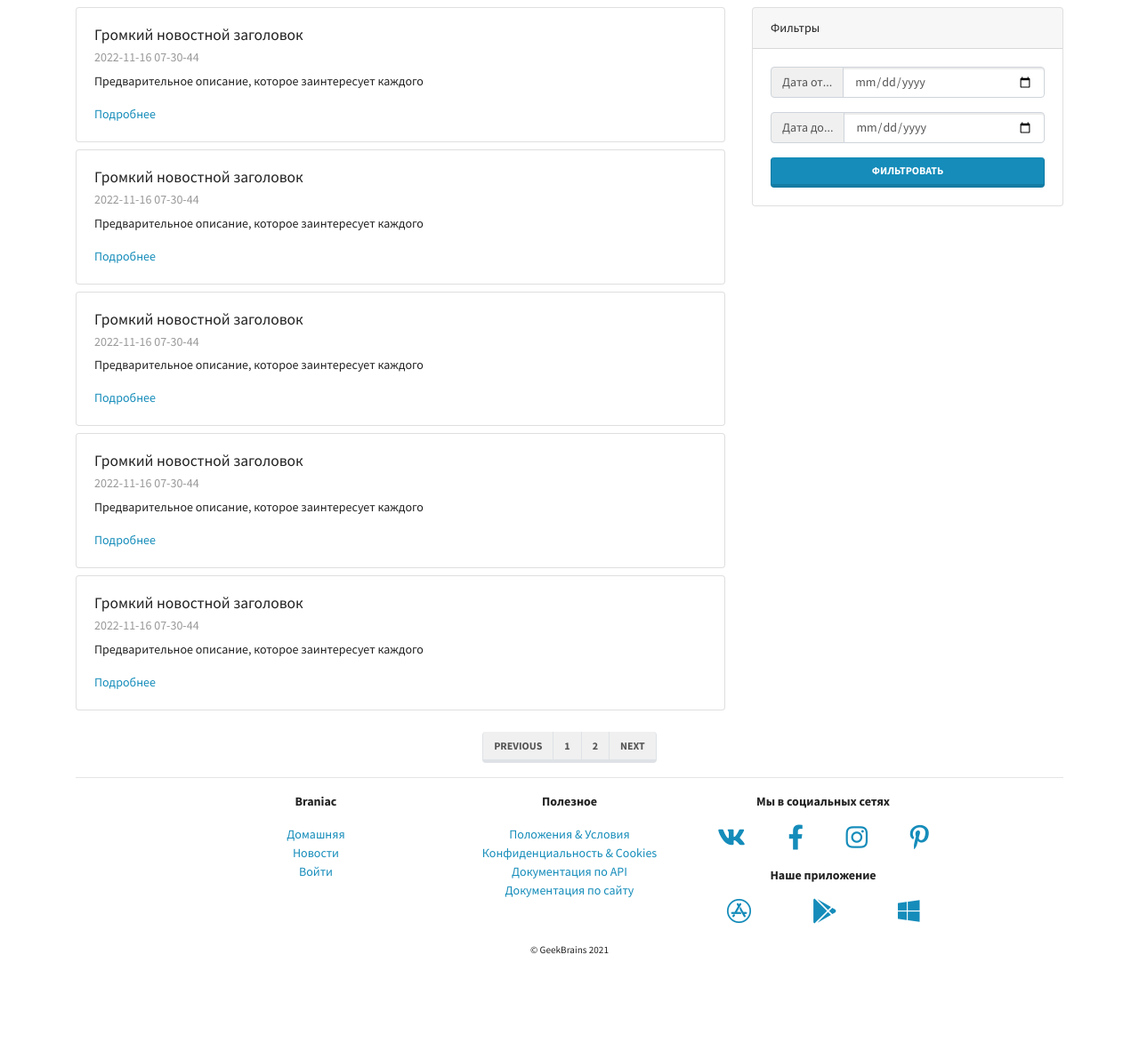
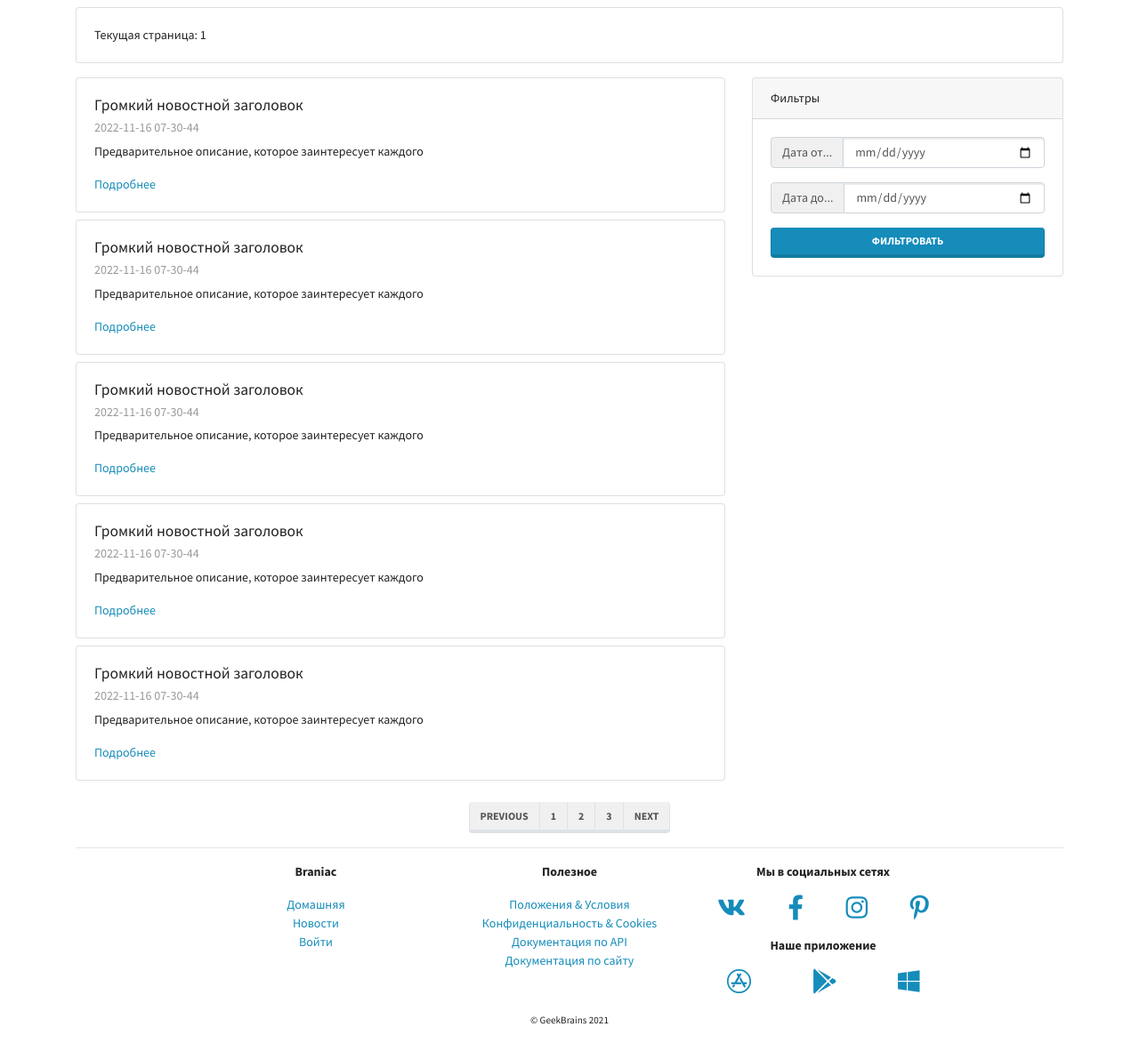
Before and after one commit to dimaProtas/BraniacLMS, a Django app: page /mainapp/news/1/ in a window 1280 px wide. Shown: the whole page at 89% size. Before the commit the page ends 1073 px from the top, so only its background shows below. Run offline with Django 3.2, Linux system fonts and the light colour scheme; some libraries are stand-ins or nearby versions.

Commit message:
lesson_3 URL and get params

```diff
--- a/mainapp/templates/mainapp/news.html
+++ b/mainapp/templates/mainapp/news.html
@@ -3,6 +3,14 @@
 {% block content %}
 
 {% with range as double_range %}
+
+{% if page_num %}
+<div class="card my-2">
+  <div class="card-body">
+    <p class="card-text">Текущая страница: {{ page_num }}</p>
+  </div>
+</div>
+{% endif %}
 
 <div class="row">
 
@@ -56,9 +64,9 @@
   <nav aria-label="Page navigation example">
     <ul class="pagination">
       <li class="page-item"><a class="page-link" href="#">Previous</a></li>
-      <li class="page-item"><a class="page-link" href="{% url 'mainapp:news_paginator' 1 %}">1</a></li>
+      <li class="page-item"><a class="page-link" href="{% url 'mainapp:news_paginator' 1 %}?param1=foobar">1</a></li>
       <li class="page-item"><a class="page-link" href="{% url 'mainapp:news_paginator' page=2 %}">2</a></li>
-      {# <li class="page-item"><a class="page-link" href="{% url 'mainapp:news_paginator' three %}">3</a></li> #}
+      <li class="page-item"><a class="page-link" href="{% url 'mainapp:news_paginator' page=3 %}">3</a></li>
       <li class="page-item"><a class="page-link" href="#">Next</a></li>
     </ul>
   </nav>
```
